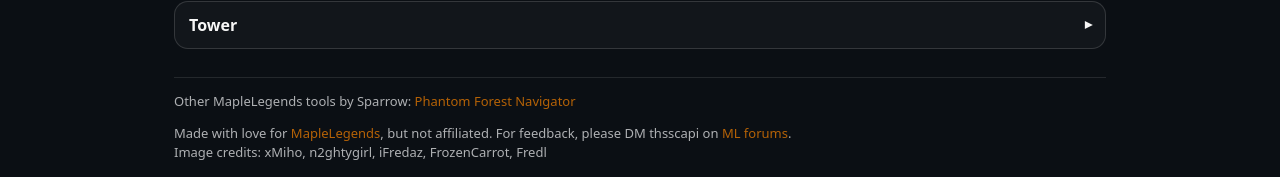
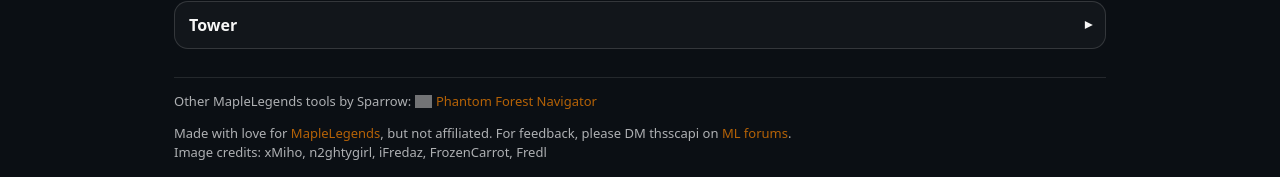
Before and after one commit to thsscapi/orbis-pq-helper, a React (Vite) app: page / in a window 1280 px wide. Shown: the part 1203-1380 px from the top of the page. Built offline with nearby package versions, Linux system fonts and the light colour scheme; grey boxes are pictures that could not be loaded.

Commit message:
Added footer links

```diff
--- a/src/App.css
+++ b/src/App.css
@@ -474,6 +474,12 @@ button {
   color: #fc8500;
 }
 
+.footerLinks a img {
+  height: 1em;
+  vertical-align: -0.15em;
+  margin-right: 4px;
+}
+
 .donateImage {
   width: 16px;
   height: 100%;
--- a/src/App.jsx
+++ b/src/App.jsx
@@ -615,7 +615,7 @@ export default function App() {
         <div className="footerInner">
           <div className="footerLeft">
             <div className="footerLinks">
-              Other MapleLegends tools by Sparrow: <a href="https://butler-pq-helper.vercel.app/">Phantom Forest Navigator</a>
+              Other MapleLegends tools by Sparrow: <a href="https://butler-pq-helper.vercel.app/"><img src="https://maplelegends.com/static/images/lib/item/03992040.png"/>Phantom Forest Navigator</a>
             </div>
             <div className="footerCredits">
               Made with love for <a href="https://maplelegends.com/" target="_blank" rel="noreferrer">MapleLegends</a>, but not affiliated. For feedback, please DM thsscapi on <a href="https://forum.maplelegends.com/index.php?conversations/add&amp;to=thsscapi" target="_blank" rel="noreferrer">ML forums</a>.
```
